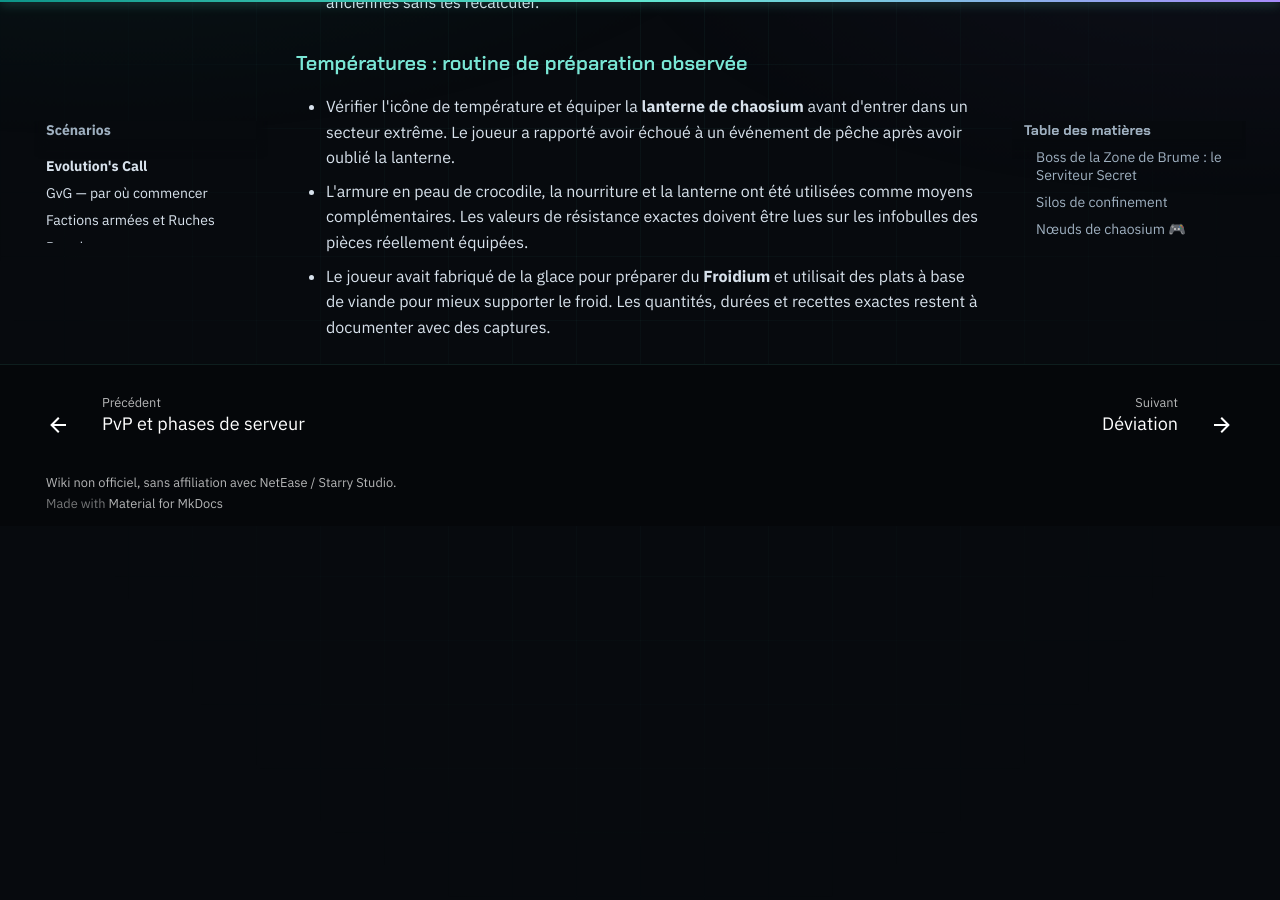
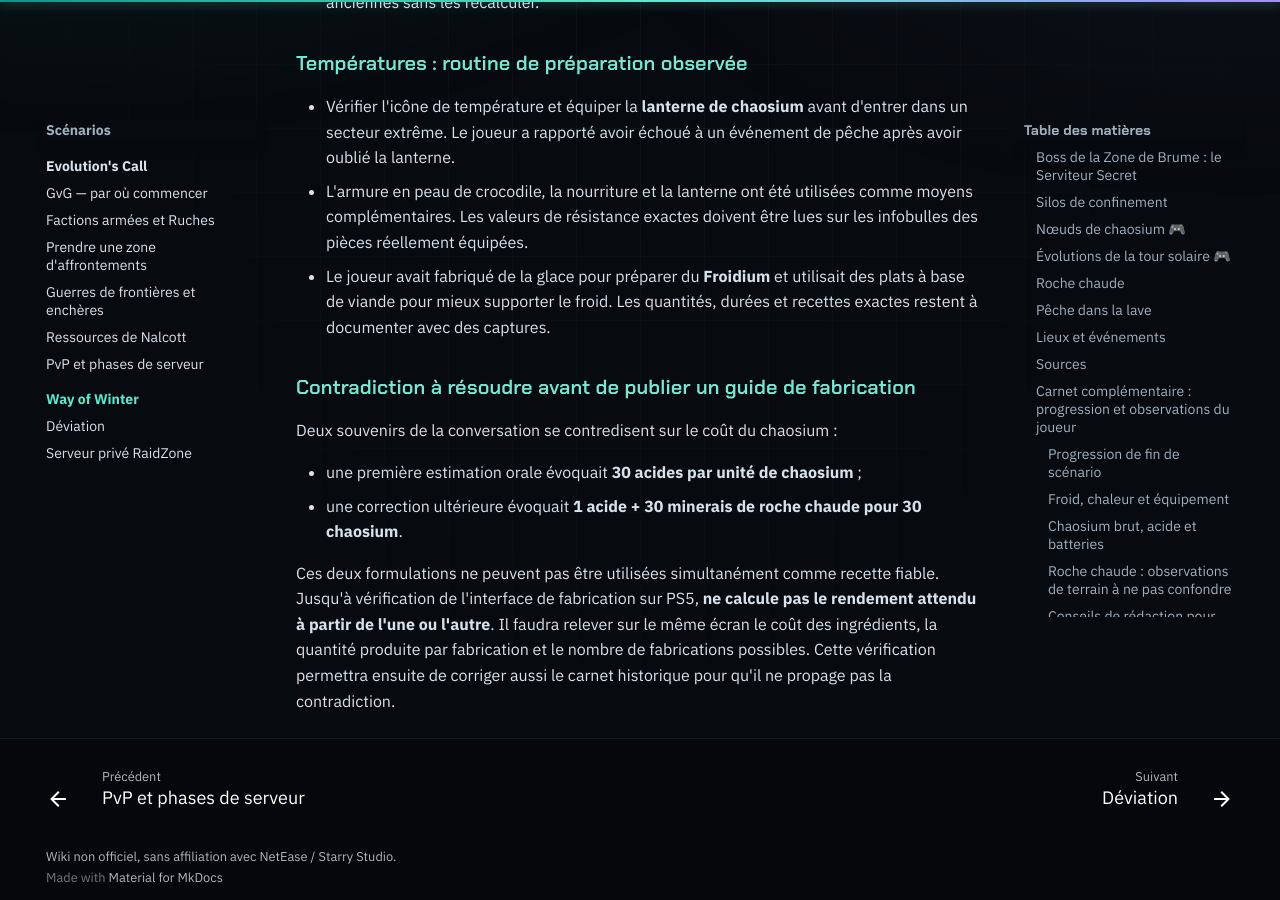
Before and after one commit to flav92/once-human-ps5-wiki, an MkDocs documentation site: the page built from docs/scenarios/way-of-winter.md, in a window 1280 px wide and 900 px high, scrolled down 7321 px. Built offline with MkDocs 1.6.1 and Material for MkDocs 9.7.7, drawn with Linux system fonts in a browser that asks for light colours; comment, search, counter and statistics services are not loaded; before the commit the page ends 7847 px from its top, so only the background shows below that.

Commit message:
Signale la contradiction de recette chaosium à vérifier

```diff
--- a/docs/scenarios/way-of-winter.md
+++ b/docs/scenarios/way-of-winter.md
@@ -160,3 +160,14 @@
 - Vérifier l'icône de température et équiper la **lanterne de chaosium** avant d'entrer dans un secteur extrême. Le joueur a rapporté avoir échoué à un événement de pêche après avoir oublié la lanterne.
 - L'armure en peau de crocodile, la nourriture et la lanterne ont été utilisées comme moyens complémentaires. Les valeurs de résistance exactes doivent être lues sur les infobulles des pièces réellement équipées.
 - Le joueur avait fabriqué de la glace pour préparer du **Froidium** et utilisait des plats à base de viande pour mieux supporter le froid. Les quantités, durées et recettes exactes restent à documenter avec des captures.
+
+
+
+### Contradiction à résoudre avant de publier un guide de fabrication
+
+Deux souvenirs de la conversation se contredisent sur le coût du chaosium :
+
+- une première estimation orale évoquait **30 acides par unité de chaosium** ;
+- une correction ultérieure évoquait **1 acide + 30 minerais de roche chaude pour 30 chaosium**.
+
+Ces deux formulations ne peuvent pas être utilisées simultanément comme recette fiable. Jusqu'à vérification de l'interface de fabrication sur PS5, **ne calcule pas le rendement attendu à partir de l'une ou l'autre**. Il faudra relever sur le même écran le coût des ingrédients, la quantité produite par fabrication et le nombre de fabrications possibles. Cette vérification permettra ensuite de corriger aussi le carnet historique pour qu'il ne propage pas la contradiction.
```
